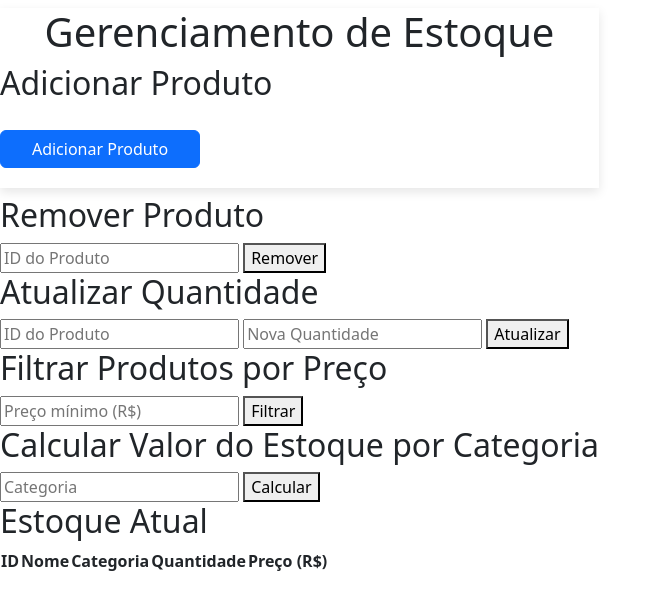
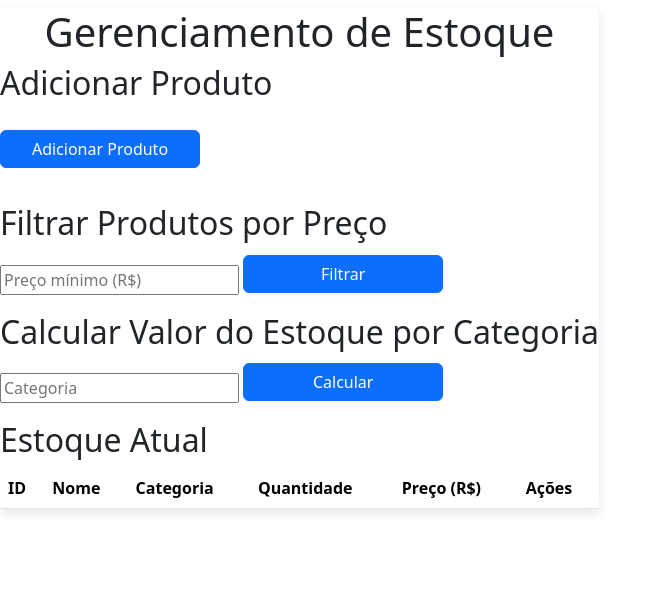
Before and after one commit to ardsc1/DesafiosPHP, a PHP site: page / in a window 1280 px wide. Shown: the top 610 px of the page, without its empty margins (0-660 px from the left). Run offline with PHP 8.4, Linux system fonts and the light colour scheme; lists and menus that the app fills with data are empty; some libraries are stand-ins or nearby versions.

Commit message:
Feat: Mudanças Estoque

```diff
--- a/estoque/estoque.css
+++ b/estoque/estoque.css
@@ -1,11 +1,10 @@
-/* Estilização do fundo da página */
+
 body {
   background-color: #f8f9fa;
   font-family: 'Arial', sans-serif;
   display: flex;
 }
 
-/* Estilização do container principal */
 .container {
   margin-top: 30px;
   background: #ffffff;
@@ -14,44 +13,44 @@ body {
   box-shadow: 0px 4px 10px rgba(0, 0, 0, 0.1);
 }
 
-/* Estilização do título */
+
 h1 {
   text-align: center;
   color: #343a40;
 }
 
-/* Botão de abrir o modal */
+
 .btn-primary {
   display: block;
   width: 200px;
   margin: 20px auto;
-  background-color: rgb(77, 77, 77);
+  background-color: greenyellow;
 }
 
-/* Estilização do modal */
+
 .modal-content {
   border-radius: 10px;
   box-shadow: 0px 4px 15px rgba(0, 0, 0, 0.2);
 }
 
-/* Cabeçalho do modal */
+
 .modal-header {
   background: #6be79a;
   color: white;
   border-radius: 10px 10px 0 0;
 }
 
-/* Ícone de fechar modal */
+
 .btn-close {
   filter: brightness(0) invert(1);
 }
 
-/* Corpo do modal */
+
 .modal-body {
   padding: 20px;
 }
 
-/* Estilização dos campos de entrada */
+
 .modal-body input {
   border-radius: 5px;
   border: 1px solid #ced4da;
@@ -59,7 +58,7 @@ h1 {
   width: 100%;
 }
 
-/* Estilização do botão de adicionar */
+
 .btn-success {
   display: block;
   width: 100%;
@@ -68,7 +67,7 @@ h1 {
   font-size: 16px;
 }
 
-/* Efeito hover nos botões */
+
 .btn-primary:hover,
 .btn-success:hover {
   opacity: 0.9;
--- a/estoque/index.php
+++ b/estoque/index.php
@@ -1,16 +1,15 @@
 <?php
 session_start();
 
-// Modal de adicionar produto , adicionar coluna na tabel ou remover e atualizar coluna de opções
 
 if (!isset($_SESSION['estoque'])) {
     $_SESSION['estoque'] = [];
 }
 
+
 function estoqueBaixo($quantidade) {
     return $quantidade < 5 ? " (Estoque Baixo)" : "";
 }
-
 
 if (isset($_POST['adicionar'])) {
     $id = intval($_POST['id']);
@@ -64,7 +63,6 @@ if (isset($_POST['calcular_total'])) {
     }
     $mensagem = "O valor total do estoque na categoria '$categoria' é R$ " . number_format($totalEstoque, 2, ',', '.');
 }
-
 ?>
 
 <!DOCTYPE html>
@@ -74,12 +72,8 @@ if (isset($_POST['calcular_total'])) {
     <meta name="viewport" content="width=device-width, initial-scale=1.0">
     <title>Gerenciamento de Estoque</title>
     <link rel="stylesheet" href="estoque.css">
-    <link
-      href="https://cdn.jsdelivr.net/npm/bootstrap@5.3.2/dist/css/bootstrap.min.css"
-      rel="stylesheet"
-      integrity="sha384-T3c6CoIi6uLrA9TneNEoa7RxnatzjcDSCmG1MXxSR1GAsXEV/Dwwykc2MPK8M2HN"
-      crossorigin="anonymous"
-    />
+    <link href="https://cdn.jsdelivr.net/npm/bootstrap@5.3.2/dist/css/bootstrap.min.css" rel="stylesheet">
+    <script src="https://cdn.jsdelivr.net/npm/sweetalert2@11"></script>
 </head>
 <body>
     <div id="principal">
@@ -88,8 +82,11 @@ if (isset($_POST['calcular_total'])) {
             <?php if (isset($mensagem)): ?>
                 <div class="mensagem"><?php echo $mensagem; ?></div>
             <?php endif; ?>
+
+
             <h2>Adicionar Produto</h2>
             <button class="btn btn-primary" data-bs-toggle="modal" data-bs-target="#modalAdicionar">Adicionar Produto</button>
+
 
             <div class="modal fade" id="modalAdicionar" tabindex="-1" aria-labelledby="modalLabel" aria-hidden="true">
                 <div class="modal-dialog">
@@ -111,32 +108,24 @@ if (isset($_POST['calcular_total'])) {
                     </div>
                 </div>
             </div>
-        </div>
-        <script src="https://cdn.jsdelivr.net/npm/bootstrap@5.3.2/dist/js/bootstrap.bundle.min.js"></script>
-        </body>
-            <h2>Remover Produto</h2>
-            <form method="POST">
-                <input type="text" name="id_remover" placeholder="ID do Produto" required>
-                <button type="submit" name="remover">Remover</button>
-            </form>
-            <h2>Atualizar Quantidade</h2>
-            <form method="POST">
-                <input type="text" name="id_atualizar" placeholder="ID do Produto" required>
-                <input type="number" name="nova_quantidade" placeholder="Nova Quantidade" required>
-                <button type="submit" name="atualizar">Atualizar</button>
-            </form>
-            <h2>Filtrar Produtos por Preço</h2>
+
+
+            <h2 class="mt-3">Filtrar Produtos por Preço</h2>
             <form method="POST">
                 <input type="number" step="0.01" name="preco_minimo" placeholder="Preço mínimo (R$)" required>
-                <button type="submit" name="filtrar_preco">Filtrar</button>
+                <button class="btn btn-primary mt-1" type="submit" name="filtrar_preco">Filtrar</button>
             </form>
+
+
             <h2>Calcular Valor do Estoque por Categoria</h2>
             <form method="POST">
                 <input type="text" name="categoria_total" placeholder="Categoria" required>
-                <button type="submit" name="calcular_total">Calcular</button>
+                <button type="submit" class="btn btn-primary mt-1" name="calcular_total">Calcular</button>
             </form>
+
+
             <h2>Estoque Atual</h2>
-            <table>
+            <table class="table">
                 <thead>
                     <tr>
                         <th>ID</th>
@@ -144,6 +133,7 @@ if (isset($_POST['calcular_total'])) {
                         <th>Categoria</th>
                         <th>Quantidade</th>
                         <th>Preço (R$)</th>
+                        <th>Ações</th>
                     </tr>
                 </thead>
                 <tbody>
@@ -158,12 +148,74 @@ if (isset($_POST['calcular_total'])) {
                                     <span class="alerta"><?php echo estoqueBaixo($produto['quantidade']); ?></span>
                                 </td>
                                 <td><?php echo number_format($produto['preco'], 2, ',', '.'); ?></td>
+                                <td>
+                                    <button class="btn btn-warning btn-sm" data-bs-toggle="modal" data-bs-target="#modalEditar<?php echo $id; ?>">Editar</button>
+
+                                    <button class="btn btn-danger btn-sm" onclick="confirmarRemocao(<?php echo $id; ?>)">Remover</button>
+                                </td>
                             </tr>
+
+
+                            <div class="modal fade" id="modalEditar<?php echo $id; ?>" tabindex="-1" aria-labelledby="modalLabel" aria-hidden="true">
+                                <div class="modal-dialog">
+                                    <div class="modal-content">
+                                        <div class="modal-header">
+                                            <h5 class="modal-title" id="modalLabel">Editar Quantidade</h5>
+                                            <button type="button" class="btn-close" data-bs-dismiss="modal" aria-label="Close"></button>
+                                        </div>
+                                        <div class="modal-body">
+                                            <form method="POST">
+                                                <input type="hidden" name="id_atualizar" value="<?php echo $id; ?>">
+                                                <input type="number" name="nova_quantidade" class="form-control mb-2" placeholder="Nova Quantidade" required>
+                                                <button type="submit" name="atualizar" class="btn btn-success">Atualizar</button>
+                                            </form>
+                                        </div>
+                                    </div>
+                                </div>
+                            </div>
                         <?php endif; ?>
                     <?php endforeach; ?>
                 </tbody>
             </table>
         </div>
     </div>
+
+    <script src="https://cdn.jsdelivr.net/npm/bootstrap@5.3.2/dist/js/bootstrap.bundle.min.js"></script>
+    <script>
+        function confirmarRemocao(id) {
+            Swal.fire({
+                title: "Tem certeza que deseja remover este produto?",
+                text: "Essa ação não pode ser desfeita!",
+                icon: "warning",
+                showCancelButton: true,
+                confirmButtonColor: "#d33",
+                cancelButtonColor: "#3085d6",
+                confirmButtonText: "Sim, remover!",
+                cancelButtonText: "Cancelar"
+            }).then((result) => {
+                if (result.isConfirmed) {
+
+                    let form = document.createElement('form');
+                    form.method = "POST";
+                    form.style.display = "none";
+
+                    let input = document.createElement('input');
+                    input.type = "hidden";
+                    input.name = "id_remover";
+                    input.value = id;
+
+                    let button = document.createElement('input');
+                    button.type = "hidden";
+                    button.name = "remover";
+                    button.value = "1";
+
+                    form.appendChild(input);
+                    form.appendChild(button);
+                    document.body.appendChild(form);
+                    form.submit();
+                }
+            });
+        }
+    </script>
 </body>
 </html>
```
Lines whose indentation alone changed are shown as unchanged.
